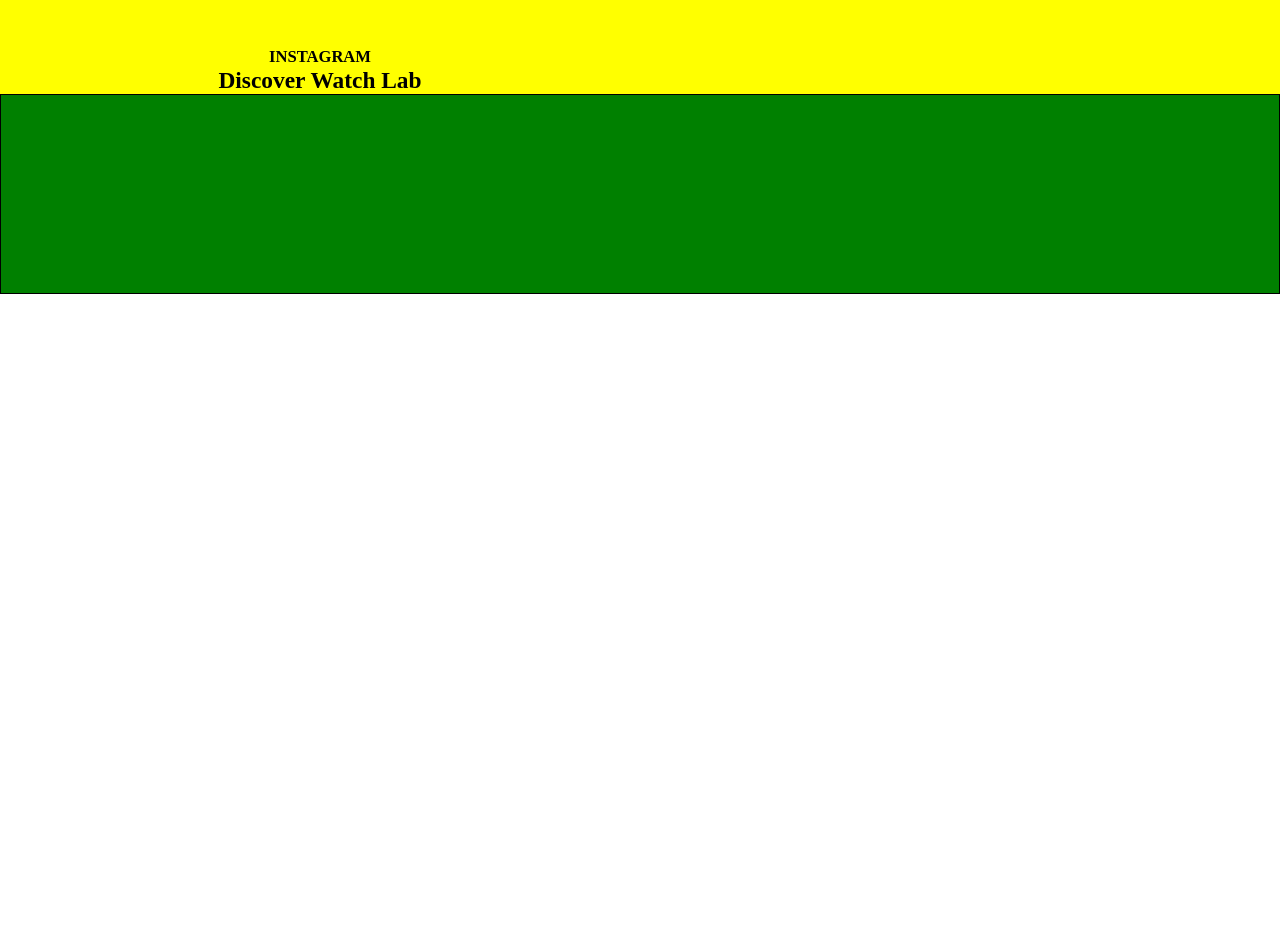
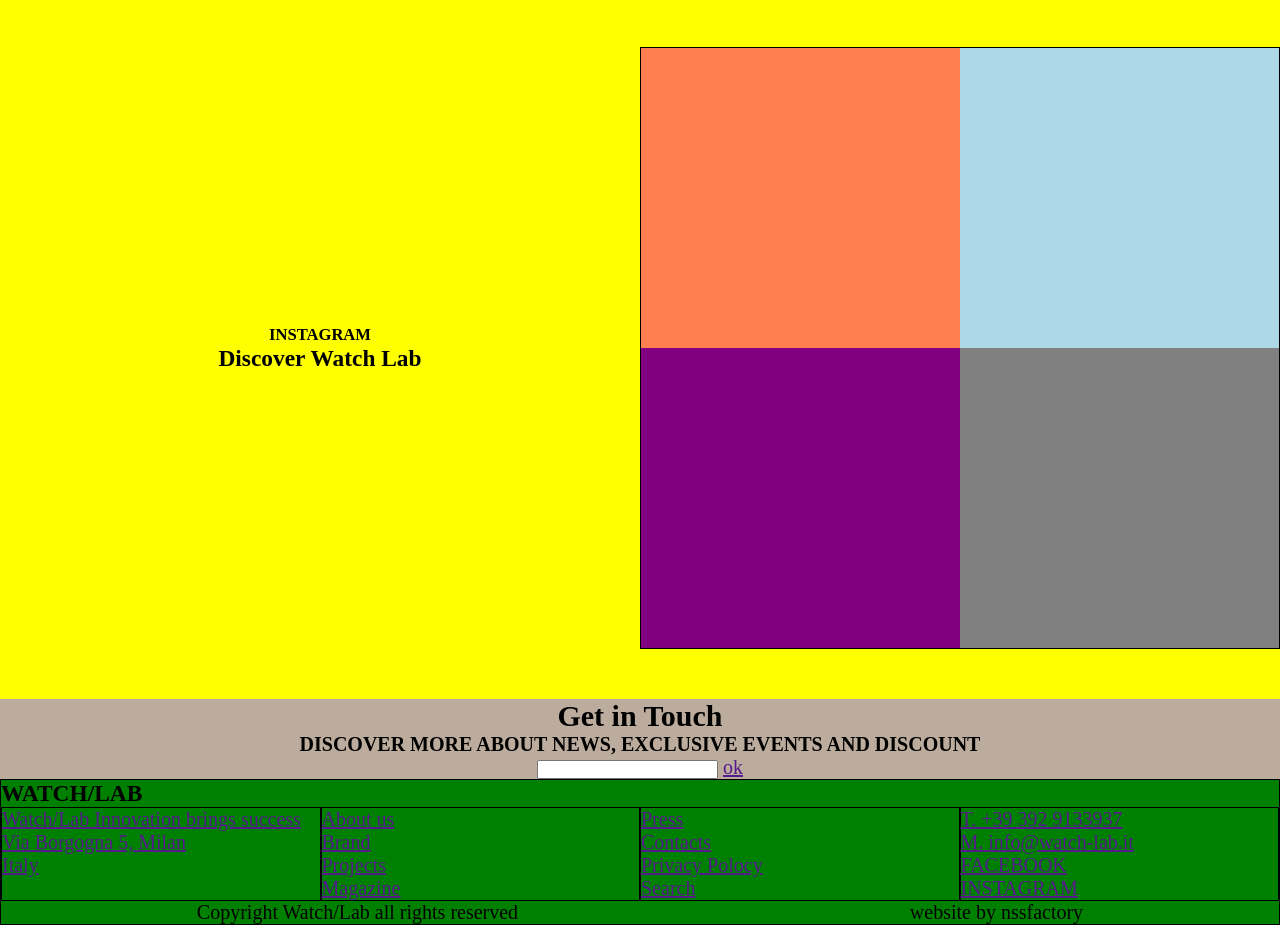
Before and after one commit to guyrogereboulet/watch-lab, a website: page index.html in a window 1280 px wide. Shown: the part 2070-2995 px from the top of the page. Before the commit the page ends 2364 px from the top, so only its background shows below. Drawn offline with Linux system fonts and the light colour scheme.

Commit message:
Struttura-ok

```diff
--- a/index.html
+++ b/index.html
@@ -163,8 +163,8 @@
                 <div class="discover-left">
                     <h5>INSTAGRAM</h5>
                     <h3>Discover Watch Lab </h3>
+                </div>
 
-                </div>
                 <div class="discover-right">
                     <div class="discover-right-top">
 
@@ -187,12 +187,25 @@
 
                     </div>
 
+                </div>
 
-                </div>
 
             </section>
 
             <section id="get">
+
+                <div class="get-container">
+                    <h2>Get in Touch</h2>
+
+                    <h4>
+                        DISCOVER MORE ABOUT NEWS,
+                        EXCLUSIVE EVENTS AND DISCOUNT
+                    </h4>
+                    <div class="get-form">
+                        <input type="text">
+                        <a href="">ok</a>
+                    </div>
+                </div>
 
             </section>
 
@@ -200,6 +213,67 @@
 
         <footer>
 
+            <div class="footer-container">
+                <h3>WATCH/LAB</H3>
+                    <div class="container-list">
+                        <div class="container-list-left">
+                            <ul>
+                                <li><a href="">Watch/Lab Innovation brings success</a></li>
+                                <li><a href="">Via Borgogna 5, Milan</a></li>
+                                <li><a href="">Italy</a></li>
+                            </ul>
+
+                        </div>
+
+                        <div class="container-list-center">
+
+                            <ul>
+                                <li><a href="">About us</a></li>
+                                <li><a href="">Brand</a></li>
+                                <li><a href="">Projects</a></li>
+                                <li><a href="">Magazine</a></li>
+                            </ul>
+
+                        </div>
+
+                        <div class="container-list-right">
+                            <ul>
+                                <li>
+                                    <li><a href="">Press</a></li>
+                                    <li><a href="">Contacts</a></li>
+                                    <li><a href="">Privacy Polocy</a></li>
+                                    <li><a href="">Search</a></li>
+                                </li>
+                            </ul>
+
+                        </div>
+                        <div class="container-list-contact">
+                            <ul>
+                                    <li><a href=""><span>T.</span> +39 392 9133937</a></li>
+                                    <li><a href=""><span>M.</span> info@watch-lab.it</a></li>
+                                    <li><a href="">FACEBOOK</a></li>
+                                    <li><a href="">INSTAGRAM</a></li>
+
+                            </ul>
+
+                        </div>
+
+                    </div>
+
+                    <div class="container-copy">
+                        <div class="copyright">
+                            <p>Copyright Watch/Lab all rights reserved</p>
+                        </div>
+                        <div class="nss-factory">
+                            <p>website by nssfactory</p>
+                        </div>
+
+                    </div>
+
+            </div>
+
+
+
         </footer>
     </div>
 </body>
--- a/src/partials/_footer.scss
+++ b/src/partials/_footer.scss
@@ -1,7 +1,86 @@
 footer {
     border: 1px solid black;
     background-color: $footerColor;
-    height: $footerHeight;
+    // height: $footerHeight;
+    .footer-container {
+        width: 100%;
+
+        .container-list {
+
+            display: flex;
+            flex-direction: row;
+
+            &-left {
+                border: 1px solid black;
+                width: 25%;
+
+                ul {
+                    list-style: none;
+
+                    li {
+                        display: block;
+                    }
+
+                }
+
+            }
+
+            &-center {
+                border: 1px solid black;
+                width: 25%;
+
+                ul {
+                    list-style: none;
+
+                    li {
+                        display: block;
+                    }
+
+                }
+
+            }
+
+            &-right {
+                border: 1px solid black;
+                width: 25%;
+
+                ul {
+                    list-style: none;
+
+                    li {
+                        display: block;
+                    }
+
+                }
+
+            }
+
+            &-contact {
+                border: 1px solid black;
+                width: 25%;
+
+                ul {
+                    list-style: none;
+
+                    li {
+                        display: block;
+                    }
+
+                }
+
+            }
+
+        }
+
+        .container-copy {
+            display: flex;
+            flex-direction: row;
+            justify-content: space-around;
+            align-items: center;
+        }
+
+
+    }
 
 
 }
--- a/src/partials/_main.scss
+++ b/src/partials/_main.scss
@@ -119,6 +119,9 @@
 
     #discover {
         width: 100%;
+        display: flex;
+        margin-bottom: 50px;
+
         .discover-left {
             width: 50%;
             display: flex;
@@ -127,6 +130,56 @@
             align-items: center;
 
         }
+
+        .discover-right {
+            width: 50%;
+            display: flex;
+            flex-direction: column;
+            border: 1px solid black;
+            &-top {
+                display: flex;
+                &-left {
+                    width: 50%;
+                    background-color: coral;
+                    height: 300px;
+                }
+
+                &-right {
+                    width: 50%;
+                    background-color: lightblue;
+                    height: 300px;
+
+                }
+
+            }
+            &-bottom {
+                display: flex;
+                &-left {
+                  width: 50%;
+                  background-color:purple;
+                  height: 300px;
+
+                }
+                &-right {
+                    width: 50%;
+                    background-color: grey;
+                    height: 300px;
+                }
+            }
+
+        }
+
+    }
+
+    #get {
+        background-color:#BCAC9D;
+        .get-container {
+            display: flex;
+            flex-direction: column;
+            justify-content: space-around;
+            align-items: center;
+
+        }
     }
 
 }
```
Also changed, not shown: dist/app.css.
